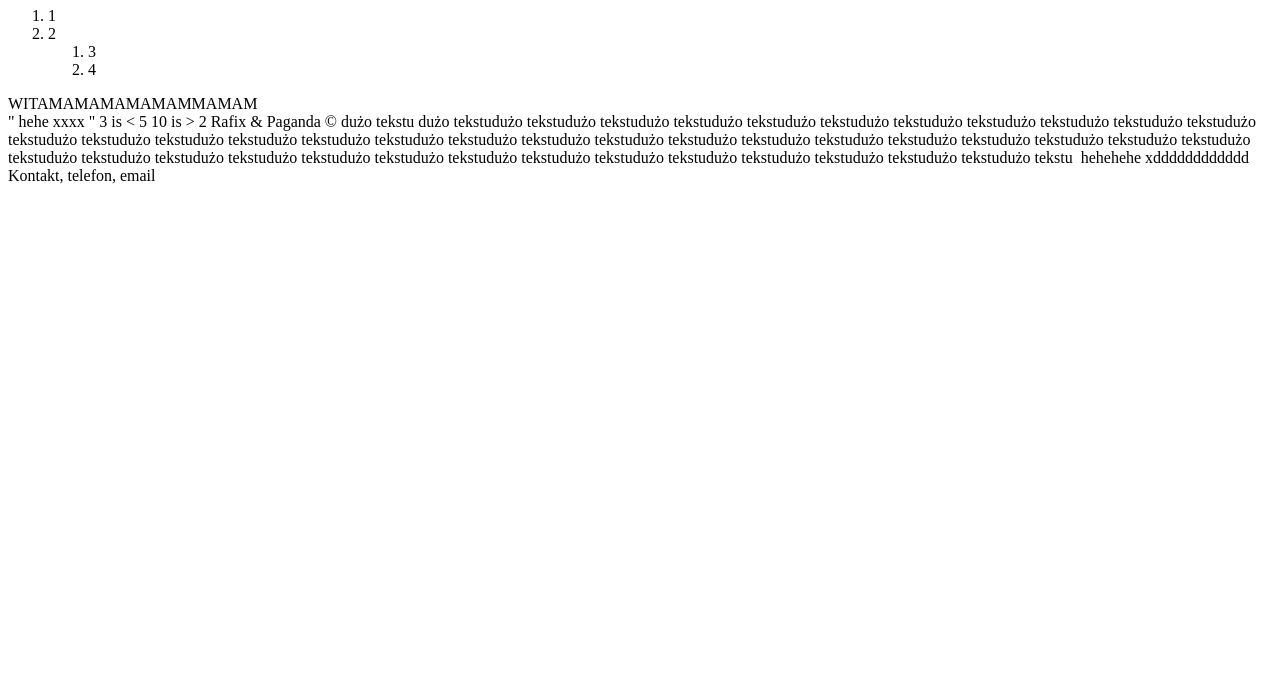
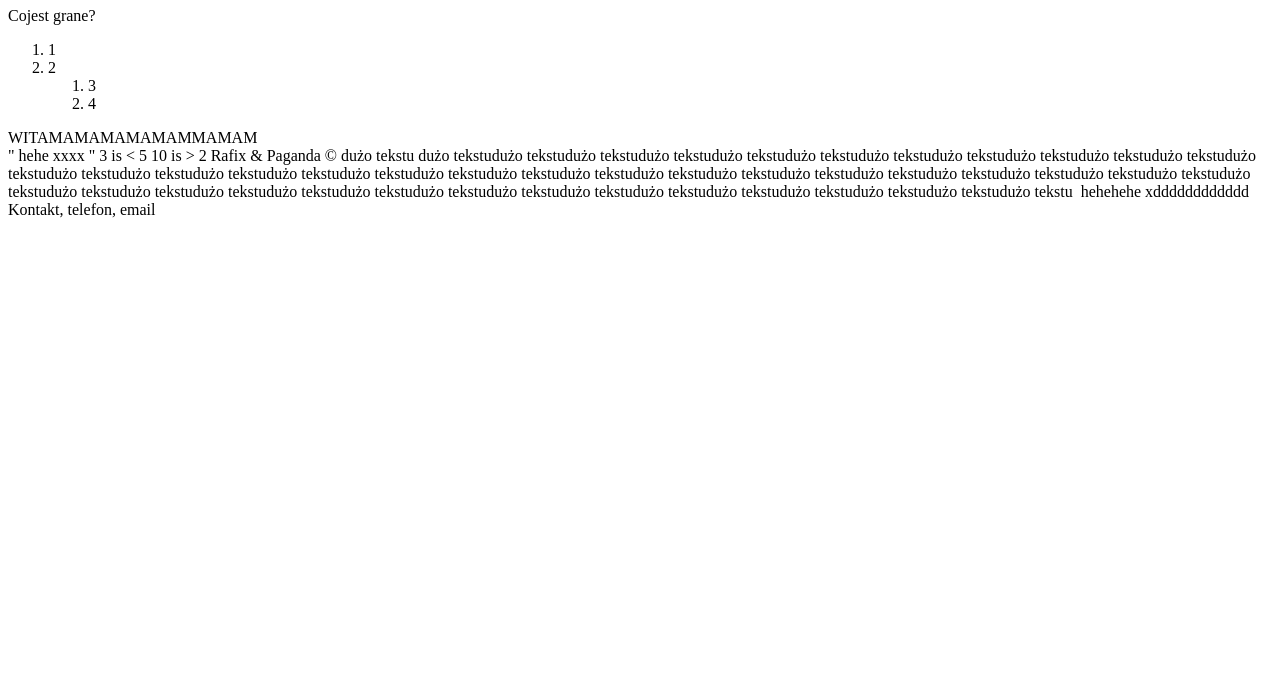
Before and after one commit to rafaldziewiatka/blah, a plain HTML site: page Witam.html in a window 1280 px wide. Shown: the part 117-800 px from the top of the page. Drawn offline with Linux system fonts and the light colour scheme.

Commit message:
Dodano zmiany na branchu frog

```diff
--- a/Witam.html
+++ b/Witam.html
@@ -7,6 +7,8 @@
     <body>
         <header>Nagłówek<nav>Kliknij tu</nav></header>
         <h1>Ważny nagłówek</h1>
+        <div>Cojest grane?
+        </div>
         <ol>
             <li>1</li>
             <li>2</li>
```
